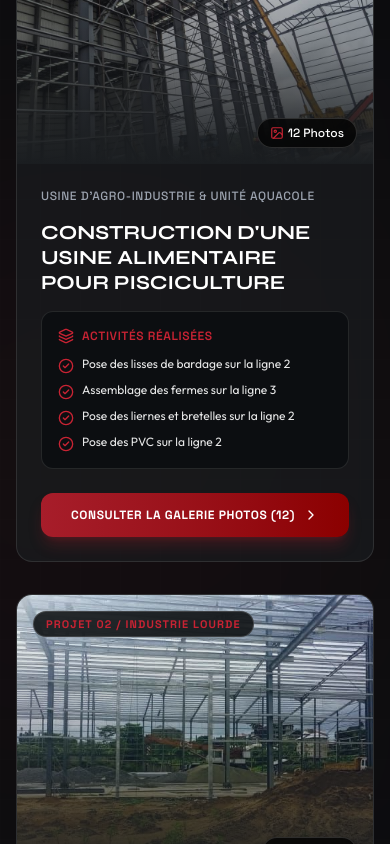
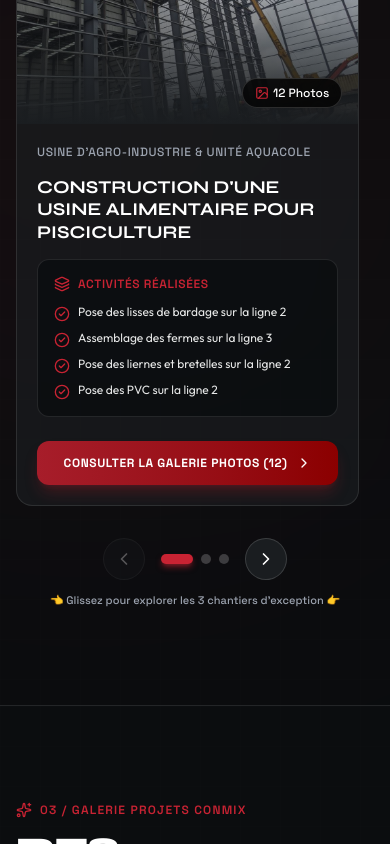
Before and after one commit to Manu100589/conmixSarl, a React (Vite) app: page / in a window 390 px wide. Shown: the part 7240-8084 px from the top of the page. Built offline with nearby package versions, Linux system fonts and the light colour scheme.

Commit message:
fix: p3 image path correction and add mobile horizontal swipe slider for realized projects

```diff
--- a/src/components/RealizedProjects.tsx
+++ b/src/components/RealizedProjects.tsx
@@ -1,4 +1,4 @@
-import React, { useState } from 'react';
+import React, { useState, useRef } from 'react';
 import { Sparkles, CheckCircle2, ChevronLeft, ChevronRight, X, Layers, Image as ImageIcon } from 'lucide-react';
 
 export interface RealizedProject {
@@ -108,6 +108,8 @@ export const realizedProjectsData: RealizedProject[] = [
 export const RealizedProjects: React.FC = () => {
   const [selectedProject, setSelectedProject] = useState<RealizedProject | null>(null);
   const [activeImageIndex, setActiveImageIndex] = useState(0);
+  const [activeSlide, setActiveSlide] = useState(0);
+  const sliderRef = useRef<HTMLDivElement | null>(null);
 
   const openGallery = (project: RealizedProject) => {
     setSelectedProject(project);
@@ -124,17 +126,34 @@ export const RealizedProjects: React.FC = () => {
     setActiveImageIndex((prev) => (prev - 1 + selectedProject.allImages.length) % selectedProject.allImages.length);
   };
 
+  const handleScroll = () => {
+    if (!sliderRef.current) return;
+    const scrollLeft = sliderRef.current.scrollLeft;
+    const width = sliderRef.current.clientWidth;
+    if (width > 0) {
+      const index = Math.round(scrollLeft / width);
+      setActiveSlide(index);
+    }
+  };
+
+  const scrollToSlide = (index: number) => {
+    if (!sliderRef.current) return;
+    const width = sliderRef.current.clientWidth;
+    sliderRef.current.scrollTo({ left: width * index, behavior: 'smooth' });
+    setActiveSlide(index);
+  };
+
   return (
     <section id="projets-realises" className="relative py-24 sm:py-32 bg-[#0B0D0F] text-white overflow-hidden border-b border-white/10">
       <div className="absolute inset-0 bg-metal-grid opacity-15 pointer-events-none" />
       <div className="absolute top-1/4 right-0 w-[600px] h-[600px] bg-[#A71D2A]/10 blur-[180px] pointer-events-none rounded-full" />
 
       <div className="max-w-7xl mx-auto px-4 sm:px-6 lg:px-8 relative z-10">
-        <div className="flex flex-col md:flex-row md:items-end justify-between mb-16 gap-6">
+        <div className="flex flex-col md:flex-row md:items-end justify-between mb-12 gap-6">
           <div>
             <div className="flex items-center space-x-2 text-xs font-space text-[#C82333] uppercase tracking-widest mb-3 font-semibold">
               <Sparkles className="w-4 h-4 text-[#C82333]" />
-              <span>03 / GRANDES CHANTIERS NATIONAUX</span>
+              <span>03 / CHANTIERS INDUSTRIELS</span>
             </div>
             <h2 className="font-syne font-extrabold text-3xl sm:text-5xl lg:text-6xl text-white tracking-tight">
               NOS PROJETS RÉALISÉS
@@ -145,14 +164,18 @@ export const RealizedProjects: React.FC = () => {
           </p>
         </div>
 
-        {/* Projects Cards Grid */}
-        <div className="grid grid-cols-1 lg:grid-cols-3 gap-8">
+        {/* Projects Cards Container - Grid on Desktop, Horizontal Snap Slider on Mobile */}
+        <div
+          ref={sliderRef}
+          onScroll={handleScroll}
+          className="flex lg:grid lg:grid-cols-3 overflow-x-auto lg:overflow-visible snap-x snap-mandatory scrollbar-none gap-6 pb-6 pt-2"
+        >
           {realizedProjectsData.map((project) => (
             <div
               key={project.id}
-              className="interactive group bg-[#1A1D20]/70 rounded-2xl border border-white/10 overflow-hidden flex flex-col justify-between transition-all duration-500 hover:-translate-y-2 hover:border-[#A71D2A] hover:shadow-2xl hover:shadow-[#A71D2A]/30"
+              className="w-[88vw] sm:w-[70vw] lg:w-auto shrink-0 snap-center lg:shrink interactive group bg-[#1A1D20]/70 rounded-2xl border border-white/10 overflow-hidden flex flex-col justify-between transition-all duration-500 hover:-translate-y-2 hover:border-[#A71D2A] hover:shadow-2xl hover:shadow-[#A71D2A]/30"
             >
-              <div className="relative h-72 w-full overflow-hidden bg-black">
+              <div className="relative h-64 sm:h-72 w-full overflow-hidden bg-black">
                 <img
                   src={project.coverImage}
                   alt={project.title}
@@ -160,7 +183,7 @@ export const RealizedProjects: React.FC = () => {
                 />
                 <div className="absolute inset-0 bg-gradient-to-t from-[#1A1D20] via-[#1A1D20]/30 to-transparent" />
 
-                <div className="absolute top-4 left-4 px-3 py-1 rounded-full bg-[#0B0D0F]/85 backdrop-blur-md border border-white/15 text-[11px] font-space font-bold text-[#C82333] tracking-widest uppercase">
+                <div className="absolute top-4 left-4 px-3 py-1 rounded-full bg-[#0B0D0F]/85 backdrop-blur-md border border-white/15 text-[10px] sm:text-[11px] font-space font-bold text-[#C82333] tracking-widest uppercase">
                   {project.badge}
                 </div>
 
@@ -170,13 +193,13 @@ export const RealizedProjects: React.FC = () => {
                 </div>
               </div>
 
-              <div className="p-6 sm:p-8 flex-1 flex flex-col justify-between space-y-6">
+              <div className="p-5 sm:p-8 flex-1 flex flex-col justify-between space-y-6">
                 <div className="space-y-4">
                   <span className="text-xs font-space text-[#9CA3AF] uppercase tracking-wider block">
                     {project.category}
                   </span>
 
-                  <h3 className="font-syne font-bold text-xl sm:text-2xl text-white group-hover:text-[#C82333] transition-colors leading-tight">
+                  <h3 className="font-syne font-bold text-lg sm:text-2xl text-white group-hover:text-[#C82333] transition-colors leading-tight">
                     {project.title}
                   </h3>
 
@@ -207,6 +230,46 @@ export const RealizedProjects: React.FC = () => {
               </div>
             </div>
           ))}
+        </div>
+
+        {/* Mobile Horizontal Slider Controls & Indicators */}
+        <div className="flex lg:hidden flex-col items-center space-y-3 pt-2">
+          <div className="flex items-center space-x-4">
+            <button
+              onClick={() => scrollToSlide(Math.max(0, activeSlide - 1))}
+              disabled={activeSlide === 0}
+              className="p-2.5 rounded-full bg-[#1A1D20] border border-white/15 text-white disabled:opacity-30 disabled:cursor-not-allowed hover:bg-[#A71D2A] transition-colors"
+            >
+              <ChevronLeft className="w-5 h-5" />
+            </button>
+
+            {/* Pagination Dots */}
+            <div className="flex items-center space-x-2">
+              {realizedProjectsData.map((_, idx) => (
+                <button
+                  key={idx}
+                  onClick={() => scrollToSlide(idx)}
+                  className={`h-2.5 rounded-full transition-all duration-300 ${
+                    activeSlide === idx
+                      ? 'w-8 bg-[#C82333] shadow-md shadow-[#C82333]/50'
+                      : 'w-2.5 bg-white/20 hover:bg-white/40'
+                  }`}
+                />
+              ))}
+            </div>
+
+            <button
+              onClick={() => scrollToSlide(Math.min(realizedProjectsData.length - 1, activeSlide + 1))}
+              disabled={activeSlide === realizedProjectsData.length - 1}
+              className="p-2.5 rounded-full bg-[#1A1D20] border border-white/15 text-white disabled:opacity-30 disabled:cursor-not-allowed hover:bg-[#A71D2A] transition-colors"
+            >
+              <ChevronRight className="w-5 h-5" />
+            </button>
+          </div>
+
+          <span className="text-[11px] font-space text-[#9CA3AF]">
+            👈 Glissez pour explorer les 3 chantiers d'exception 👉
+          </span>
         </div>
       </div>
 
```
